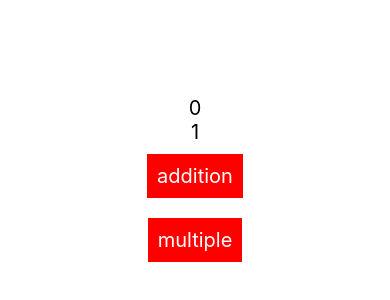
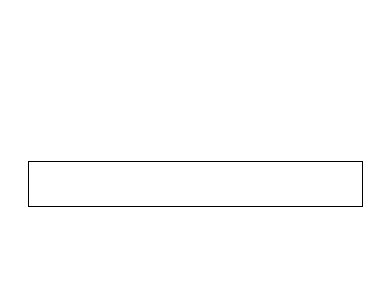
Before and after one commit to ppErika/ReactNative-practice1, a React Native app: screen / in a window 390 px wide. Shown: the part 238-538 px from the top of the page. Built offline with nearby package versions, Linux system fonts and the light colour scheme.

Commit message:
input onChange이용하기

```diff
--- a/src/App.js
+++ b/src/App.js
@@ -1,5 +1,5 @@
 import React, {useState} from 'react';
-import {StyleSheet, View, Text} from 'react-native';
+import {StyleSheet, View, TextInput, Text} from 'react-native';
 import MyButton from './MyButton';
 
 export default function App() {
@@ -8,10 +8,16 @@ export default function App() {
 
   return (
     <View style={styles.container}>
-      <Text style={{fontSize: 20}}>{addition}</Text>
+      <TextInput
+        // onChange={(event) => console.log(event.nativeEvent.text)}
+        // input의 Text만 원하면 onChangeText를 활용하는 것이 더 나음 (위 아래 지금 같은 코드)
+        onChangeText={text=>console.log(text)}
+        style={{borderWidth: 1, padding: 10, fontSize: 20}}
+      />
+      {/* <Text style={{fontSize: 20}}>{addition}</Text>
       <Text style={{fontSize: 20}}>{multiple}</Text>
       <MyButton title="addition" onPress={()=>setAddition(addition+2)}/>
-      <MyButton title="multiple" onPress={()=>setmultiple(multiple*2)}/>
+      <MyButton title="multiple" onPress={()=>setmultiple(multiple*2)}/> */}
     </View>
   );
 }
```
